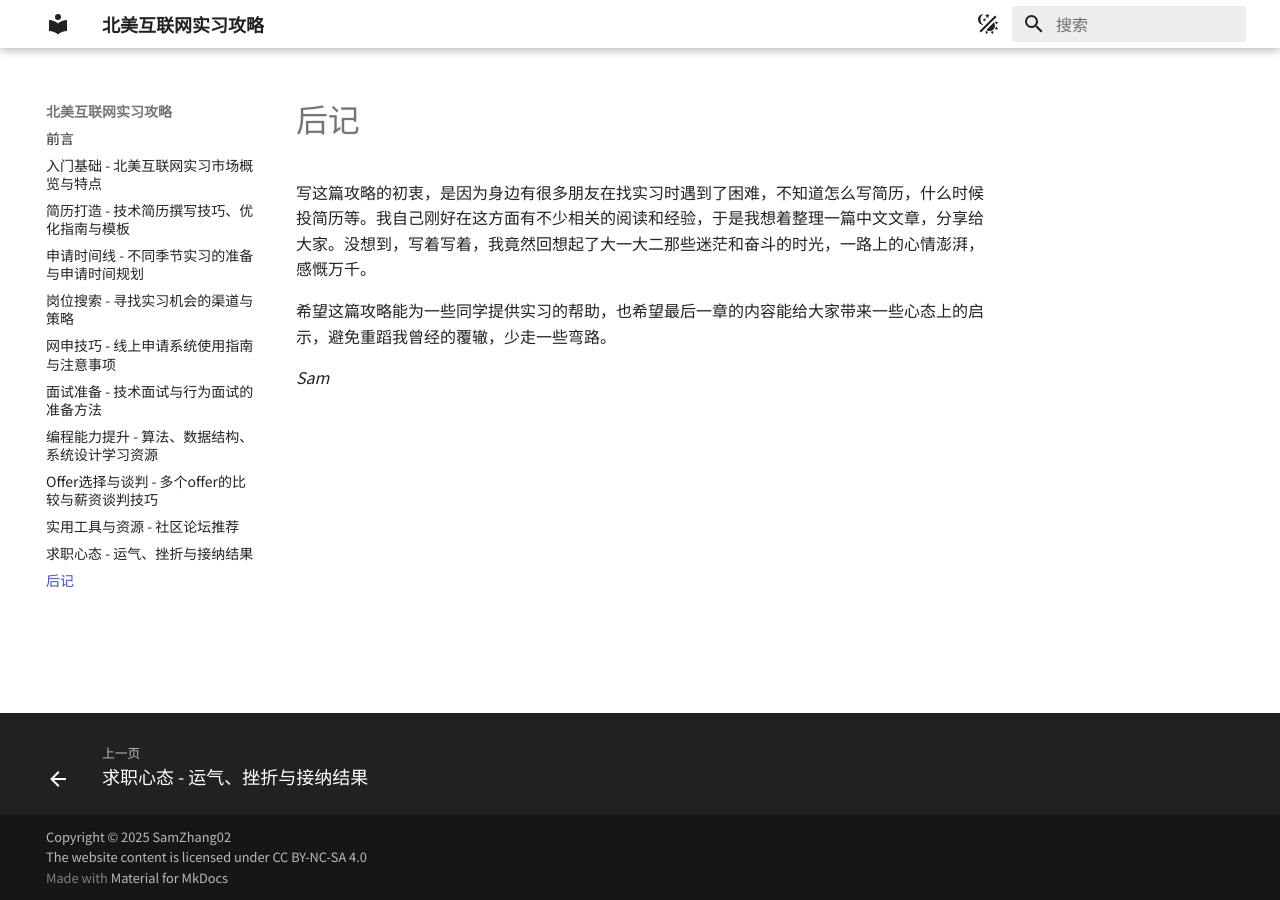
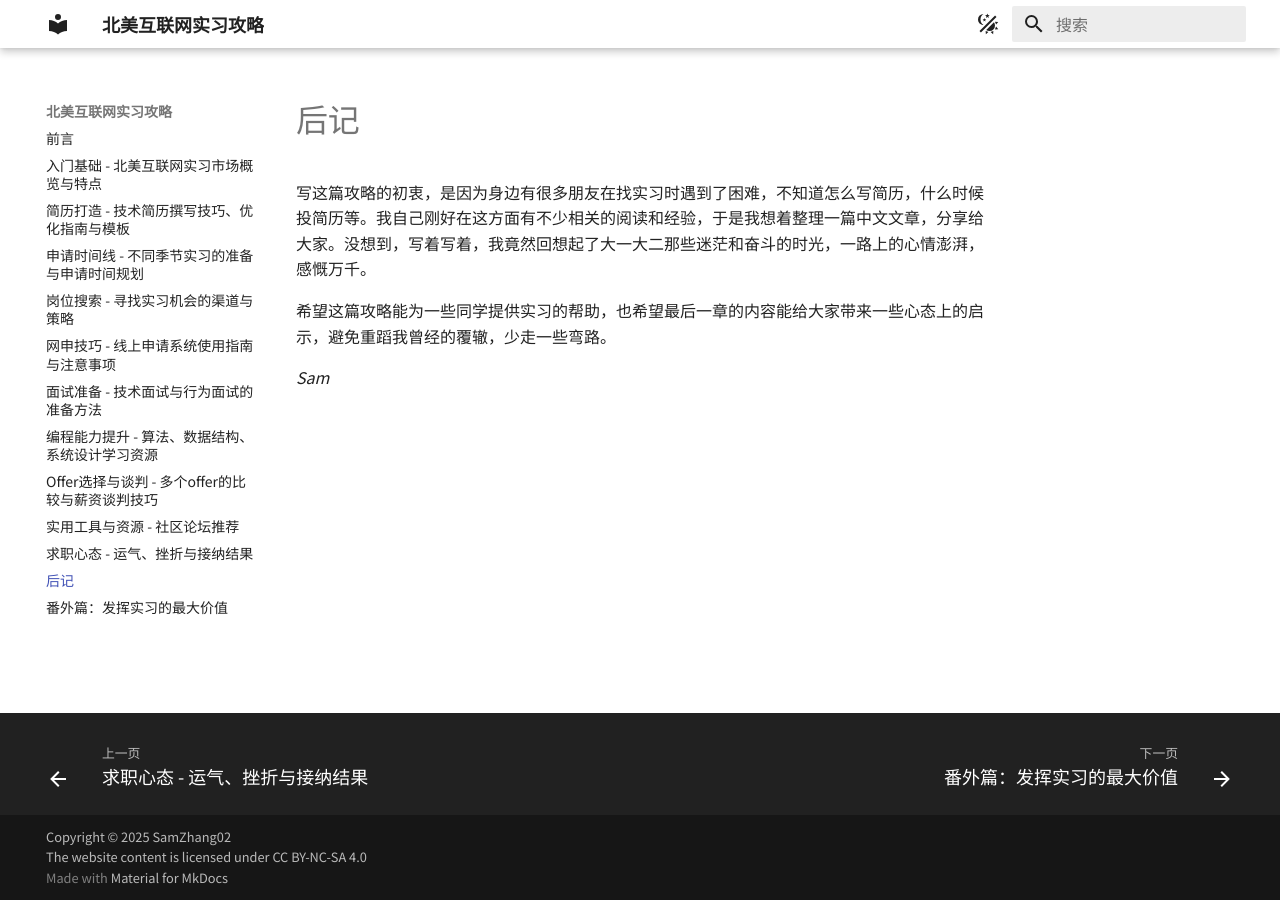
Before and after one commit to SamZhang02/internship-hunt-guide-cn, an MkDocs documentation site: the page built from docs/epilogue.md, in a window 1280 px wide. Built offline with MkDocs 1.6.1 and Material for MkDocs 9.7.7, drawn with Linux system fonts in a browser that asks for light colours.

Commit message:
add dchapter

```diff
--- a/mkdocs.yml
+++ b/mkdocs.yml
@@ -59,6 +59,7 @@ nav:
   - 实用工具与资源 - 社区论坛推荐: tools.md
   - 求职心态 - 运气、挫折与接纳结果: mindset.md
   - 后记: epilogue.md
+  - 番外篇：发挥实习的最大价值: internship_best_practices.md
 
 markdown_extensions:
   - admonition
```
